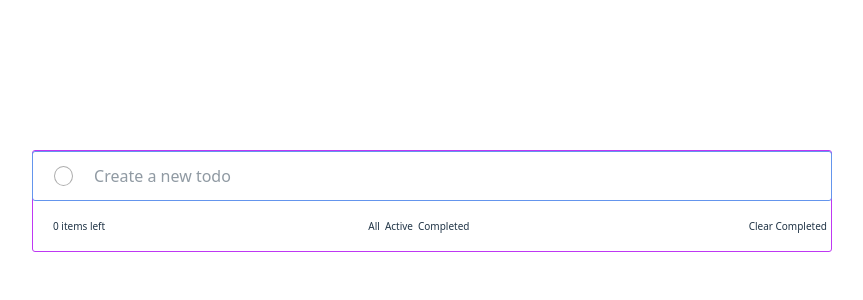
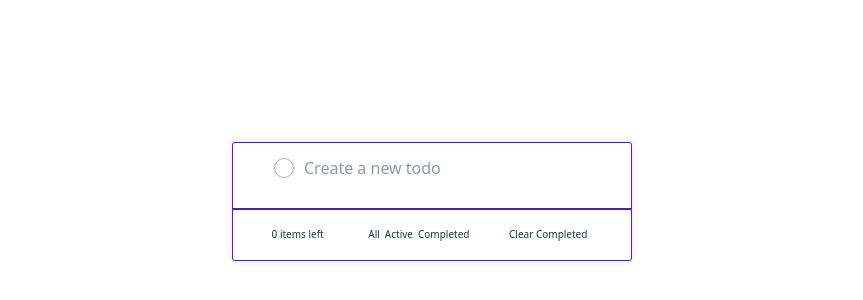
Before and after one commit to mikewd-dev/Todo-React, a React (Vite) app in the folder my-todo-app/: page / in a window 1280 px wide. Shown: the part 204-504 px from the top of the page, without its empty margins (208-1071 px from the left). Built offline with nearby package versions, Linux system fonts and the light colour scheme.

Commit message:
checboxes and lists aligned

```diff
--- a/my-todo-app/src/AddTodo.css
+++ b/my-todo-app/src/AddTodo.css
@@ -1,35 +1,41 @@
-input[type="checkbox"]{
-    border: 50%;
-    height: 20px;
-    width: 20px;
-  }
+
 
   .form-container{
     display: flex;
     justify-content: center;
-    width:800px;
-    margin-bottom: 0px;
+    width: 400px;
+    margin-bottom:15px;
+  padding-left:21px;
+    border-radius: 5px
+    box-shadow: 0px 0px 10px rgba(0, 0, 0, 0.1);
   }
 
   form {
     display: flex;
     flex-direction: row;
     align-items: center;
-    justify-content: center;
     height:50px;
-    width: 100%;
-    border:1px solid cornflowerblue;
+    width:400px;
     border-radius: 3px;
-    padding-left: 21px;
+
   }
 
-  .todoCheck {
+  .addtodoCheck {
+    appearance: none;
+    -webkit-appearance: none;
+    -moz-appearance: none;
+    border-radius: 50%;
+    border: 1px solid #adadad;
     height: 20px;
     width: 20px;
-    border-radius: 50%;
+    box-sizing: border-box;
+    display: flex;
+    justify-content: center;
+    align-items: center;
+    margin-left: 21px;
   }
 
   .todoInput {
-    width: 100%;
-    margin-left: 21px;
+ padding-left: 10px;
+
   }
--- a/my-todo-app/src/AddTodo.tsx
+++ b/my-todo-app/src/AddTodo.tsx
@@ -28,16 +28,16 @@ const AddTodo: React.FC<AddTodoProps> = ({ onAddTodo }) => {
   return (
     <div className='form-container'>
       <form onSubmit={handleSubmit}>
-        <input className='todoCheck'
+        <input className='addtodoCheck'
           type="checkbox"
           checked={isChecked}
-          onChange={handleCheckboxChange}  // Handle checkbox change
+          onChange={handleCheckboxChange}
         />
         <input
           className="todoInput"
           type="text"
           value={todo}
-          onChange={(e) => setTodo(e.target.value)}  // Handle text input change
+          onChange={(e) => setTodo(e.target.value)}
           placeholder="Create a new todo"
         />
 
--- a/my-todo-app/src/App.css
+++ b/my-todo-app/src/App.css
@@ -3,6 +3,7 @@
   margin: 0 auto;
   padding: 2rem;
   text-align: center;
+  border: none;
 }
 
 .logo {
@@ -44,7 +45,7 @@ body, html{
   }
 }
 .todoTitle {
-  dipslay: flex;
+  display: flex;
   flex-direction: column;
   justify-content:left;
   }
@@ -64,7 +65,11 @@ body, html{
   color: #888;
 }
 
-
+  *,
+  *::before,
+  *::after {
+    box-sizing: border-box;
+  }
 
 h1 {
   font-size: 2.5em;
--- a/my-todo-app/src/NewTodo.css
+++ b/my-todo-app/src/NewTodo.css
@@ -1,14 +1,20 @@
 
 .todoList {
   display: flex;
-  flex-direction: row;
-  gap: 8px;
   align-items: center;
-  width: 800px;
-  justify-content: center;
-  border-radius: 8px 8px 0 0;
+  gap: 10px;
   border-bottom: 0.25px solid #999999;
-  padding-left: 21px;
+  margin-top: 10px;
+  width: 400px;
+  margin-left:21px;
+  margin-right:21px;
+}
+
+.listTodos{
+  border:1px solid #4d22b2;
+
+  width: 400px;
+  padding-left: 0;
 }
 
 .todoList:last-child {
@@ -16,57 +22,60 @@
 }
 
 .addTodo {
-  padding-left: 21px;
+  padding-left: 0;
 }
 
-input[type="checkbox"] {
+.todoCheck {
   appearance: none;
   -webkit-appearance: none;
   -moz-appearance: none;
-  border-radius: 50%;
-  display: flex;
-  border: 0.25px solid #adadad;
-  position: relative;
+  border-radius:50%;
+  border: 1px solid #adadad;
   height:20px;
   width: 20px;
+  justify-content: center;
+  align-items: center;
+  margin-left: 21px;
+  padding:0;
+  box-sizing: border-box;
+  line-height:0;
+  font-size:0;
+  flex-shrink: 0;
 }
 
-.added-todos{
+.added-todos {
   display: flex;
   flex-direction: column;
+  box-shadow: 0px 0px 10px rgba(0, 0, 0, 0.1);
+  border: 1px solid #4d22b2;
   margin-top: 10px;
   border-radius: 3px;
-  border: 1px solid #be38f3;
-  width: 800px;
-
-  justify-content: center;
+  width: 400px;
   align-items: center;
+  margin-left: 0;
+  overflow-x: hidden;
 }
 
 .todoBox {
   display: flex;
   flex-direction: row;
-  width: 800px;
+  width: 400px;
   height: 50px;
   align-items: center;
+  margin-left:10px;
 }
 
-
-
-input[type="checkbox"]:checked::after {
+.todoCheck:checked::after {
   content: "\2713";
   border-radius: 50%;
-  background: linear-gradient(125deg,#18A8A4,#be38f3);
-  height: 20px;
-  width:20px;
-  display:flex;
-  flex-direction: row;
+  background: linear-gradient(125deg, #18A8A4, #be38f3);
+  height: 100%;
+  width: 100%;
+  display: flex;
   justify-content: center;
   align-items: center;
   font-size: 12px;
   color: #ffffff;
-  opacity: 1;
-  position: absolute;
 }
 
 
@@ -81,8 +90,7 @@ input[type="checkbox"]:checked::after {
   display: flex;
     flex-direction: row;
     align-items: center;
-    width: 800px;
-    justify-content: space-between;
+    width:400px;
+    justify-content: space-evenly;
     align-content: center;
-    padding-left: 21px;
 }
--- a/my-todo-app/src/NewTodo.tsx
+++ b/my-todo-app/src/NewTodo.tsx
@@ -30,7 +30,7 @@ const NewTodo: React.FC = () => {
   return (
     <div className='added-todos'>
       <AddTodo onAddTodo={addTodo} />
-      <ul>
+      <ul className="listTodos">
         {todos
           .filter((todo) =>
             filter === "all" ||
@@ -39,7 +39,7 @@ const NewTodo: React.FC = () => {
           )
           .map((todo, index) => (
             <section className="todoList" key={index}>
-              <input
+              <input className="todoCheck"
                 type="checkbox"
                 checked={todo.completed}
                 onChange={() => strikeThrough(index)}
@@ -53,7 +53,9 @@ const NewTodo: React.FC = () => {
                 </li>
               </div>
             </section>
+
           ))}
+        </ul>
         <div className='bottomMenu'>
           <LeftTodo leftTodos={todos} />
           <ShowTodo
@@ -63,7 +65,6 @@ const NewTodo: React.FC = () => {
           />
           <ClearTodo leftTodos={todos} setTodos={setTodos} />
         </div>
-      </ul>
     </div>
   );
 };
--- a/my-todo-app/vite.config.ts
+++ b/my-todo-app/vite.config.ts
@@ -9,7 +9,7 @@ export default defineConfig({
     host: "0.0.0.0",
     port: 5173,
     allowedHosts: [
-      "a0a1397c-219d-48a5-9b71-4b45d9ae102f-00-3kd4t1wodgi0k.picard.replit.dev",
+      "7a6f73ee-d54d-47b6-aabf-fb8bff0b7ab0-00-3rqjno6ohyscf.riker.replit.dev",
     ],
   },
 });
```
